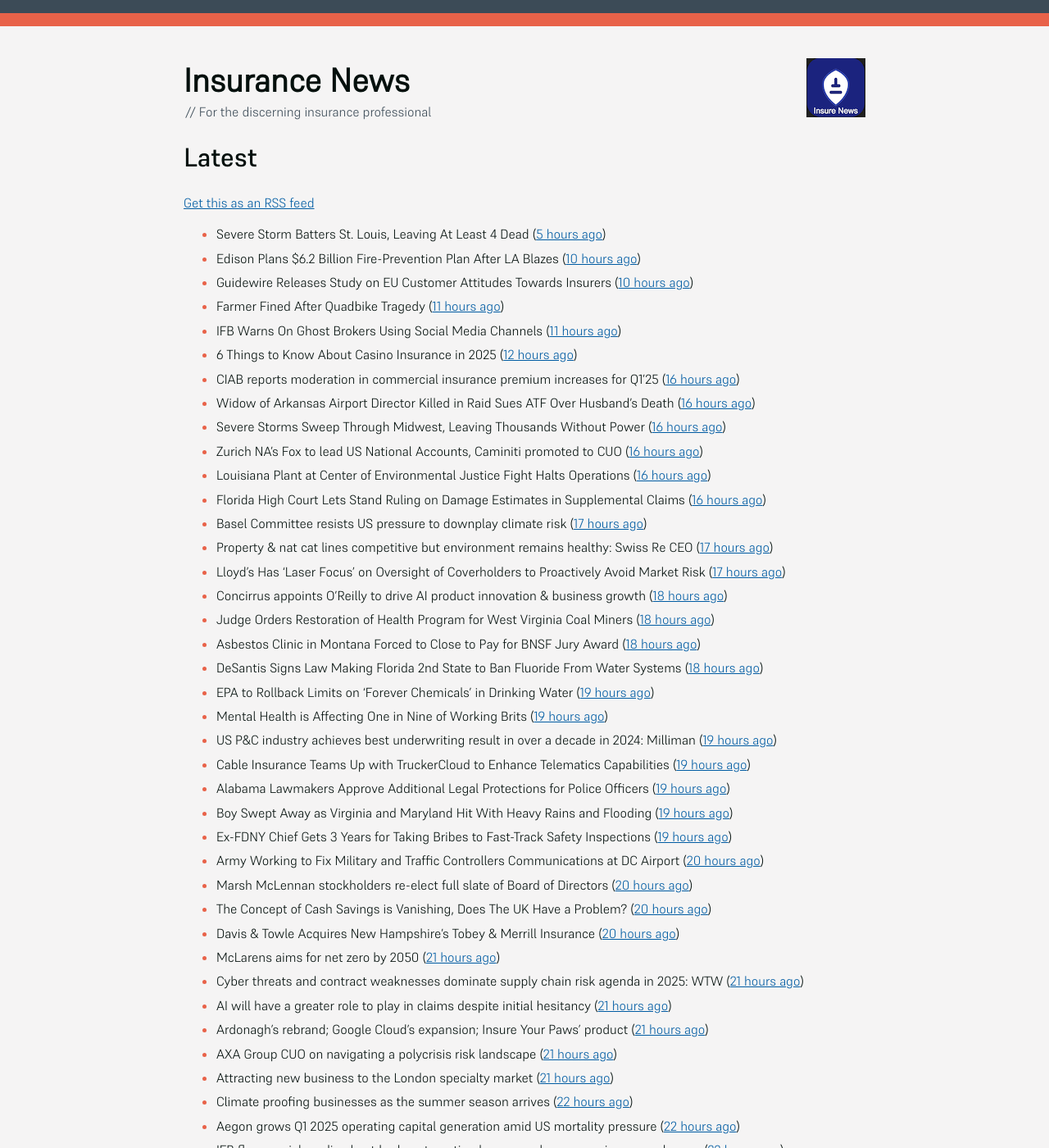
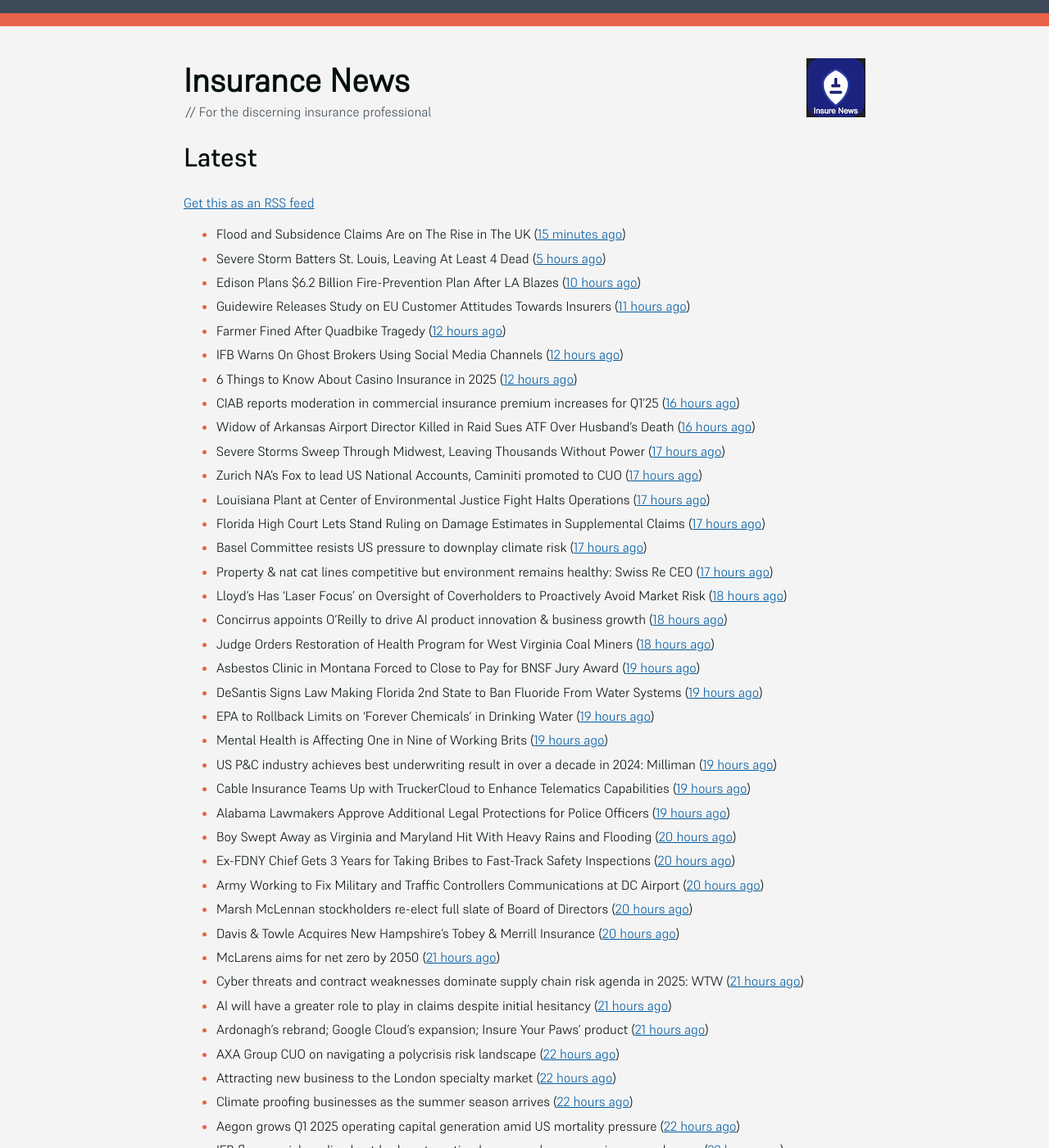
Before and after one commit to mat-0/feeds.thechels.uk, a Jekyll site: the page built from index.md, in a window 1280 px wide and 1400 px high. Shown: the whole window at 82% size. Built offline with Jekyll 4.4.1, drawn with Linux system fonts in a browser that asks for light colours; some of the changed text lies outside the part shown.

Commit message:
New Feed

```diff
--- a/index.md
+++ b/index.md
@@ -8,42 +8,42 @@ description: Latest Updates
 [Get this as an RSS feed](/feed.rss)
 
 <!-- news_marker starts -->
+- Flood and Subsidence Claims Are on The Rise in The UK ([15 minutes ago](https://insurance-edge.net/2025/05/17/flood-and-subsidence-claims-are-on-the-rise-in-the-uk/))
 - Severe Storm Batters St. Louis, Leaving At Least 4 Dead ([5 hours ago](https://www.insurancejournal.com/news/midwest/2025/05/16/824121.htm))
 - Edison Plans $6.2 Billion Fire-Prevention Plan After LA Blazes ([10 hours ago](https://www.insurancejournal.com/news/west/2025/05/16/824114.htm))
-- Guidewire Releases Study on EU Customer Attitudes Towards Insurers ([10 hours ago](https://insurance-edge.net/2025/05/16/guidewire-releases-study-on-eu-customer-attitudes-towards-insurers/))
-- Farmer Fined After Quadbike Tragedy ([11 hours ago](https://insurance-edge.net/2025/05/16/farmer-fined-after-quadbike-tragedy/))
-- IFB Warns On Ghost Brokers Using Social Media Channels ([11 hours ago](https://insurance-edge.net/2025/05/16/ifb-warns-on-ghost-brokers-using-social-media-channels/))
+- Guidewire Releases Study on EU Customer Attitudes Towards Insurers ([11 hours ago](https://insurance-edge.net/2025/05/16/guidewire-releases-study-on-eu-customer-attitudes-towards-insurers/))
+- Farmer Fined After Quadbike Tragedy ([12 hours ago](https://insurance-edge.net/2025/05/16/farmer-fined-after-quadbike-tragedy/))
+- IFB Warns On Ghost Brokers Using Social Media Channels ([12 hours ago](https://insurance-edge.net/2025/05/16/ifb-warns-on-ghost-brokers-using-social-media-channels/))
 - 6 Things to Know About Casino Insurance in 2025 ([12 hours ago](https://insurance-edge.net/2025/05/16/6-things-to-know-about-casino-insurance-in-2025/))
 - CIAB reports moderation in commercial insurance premium increases for Q1’25 ([16 hours ago](https://www.reinsurancene.ws/ciab-reports-moderation-in-commercial-insurance-premium-increases-for-q125/))
 - Widow of Arkansas Airport Director Killed in Raid Sues ATF Over Husband’s Death ([16 hours ago](https://www.insurancejournal.com/news/southcentral/2025/05/16/824097.htm))
-- Severe Storms Sweep Through Midwest, Leaving Thousands Without Power ([16 hours ago](https://www.insurancejournal.com/news/midwest/2025/05/16/824092.htm))
-- Zurich NA’s Fox to lead US National Accounts, Caminiti promoted to CUO ([16 hours ago](https://www.reinsurancene.ws/zurich-nas-fox-to-lead-us-national-accounts-caminiti-promoted-to-cuo/))
-- Louisiana Plant at Center of Environmental Justice Fight Halts Operations ([16 hours ago](https://www.insurancejournal.com/news/southcentral/2025/05/16/824085.htm))
-- Florida High Court Lets Stand Ruling on Damage Estimates in Supplemental Claims ([16 hours ago](https://www.insurancejournal.com/news/southeast/2025/05/16/824076.htm))
+- Severe Storms Sweep Through Midwest, Leaving Thousands Without Power ([17 hours ago](https://www.insurancejournal.com/news/midwest/2025/05/16/824092.htm))
+- Zurich NA’s Fox to lead US National Accounts, Caminiti promoted to CUO ([17 hours ago](https://www.reinsurancene.ws/zurich-nas-fox-to-lead-us-national-accounts-caminiti-promoted-to-cuo/))
+- Louisiana Plant at Center of Environmental Justice Fight Halts Operations ([17 hours ago](https://www.insurancejournal.com/news/southcentral/2025/05/16/824085.htm))
+- Florida High Court Lets Stand Ruling on Damage Estimates in Supplemental Claims ([17 hours ago](https://www.insurancejournal.com/news/southeast/2025/05/16/824076.htm))
 - Basel Committee resists US pressure to downplay climate risk ([17 hours ago](https://www.dig-in.com/articles/basel-committee-resists-us-pressure-to-downplay-climate-risk))
 - Property & nat cat lines competitive but environment remains healthy: Swiss Re CEO ([17 hours ago](https://www.reinsurancene.ws/property-nat-cat-lines-competitive-but-environment-remains-healthy-swiss-re-ceo/))
-- Lloyd’s Has ‘Laser Focus’ on Oversight of Coverholders to Proactively Avoid Market Risk ([17 hours ago](https://www.insurancejournal.com/news/international/2025/05/16/824065.htm))
+- Lloyd’s Has ‘Laser Focus’ on Oversight of Coverholders to Proactively Avoid Market Risk ([18 hours ago](https://www.insurancejournal.com/news/international/2025/05/16/824065.htm))
 - Concirrus appoints O’Reilly to drive AI product innovation & business growth ([18 hours ago](https://www.reinsurancene.ws/concirrus-appoints-oreilly-to-drive-ai-product-innovation-business-growth/))
 - Judge Orders Restoration of Health Program for West Virginia Coal Miners ([18 hours ago](https://www.insurancejournal.com/news/southeast/2025/05/16/824060.htm))
-- Asbestos Clinic in Montana Forced to Close to Pay for BNSF Jury Award ([18 hours ago](https://www.insurancejournal.com/news/west/2025/05/16/824055.htm))
-- DeSantis Signs Law Making Florida 2nd State to Ban Fluoride From Water Systems ([18 hours ago](https://www.insurancejournal.com/news/southeast/2025/05/16/824051.htm))
+- Asbestos Clinic in Montana Forced to Close to Pay for BNSF Jury Award ([19 hours ago](https://www.insurancejournal.com/news/west/2025/05/16/824055.htm))
+- DeSantis Signs Law Making Florida 2nd State to Ban Fluoride From Water Systems ([19 hours ago](https://www.insurancejournal.com/news/southeast/2025/05/16/824051.htm))
 - EPA to Rollback Limits on ‘Forever Chemicals’ in Drinking Water ([19 hours ago](https://www.insurancejournal.com/news/national/2025/05/16/824047.htm))
 - Mental Health is Affecting One in Nine of Working Brits ([19 hours ago](https://insurance-edge.net/2025/05/16/mental-health-is-affecting-one-in-nine-of-working-brits/))
 - US P&C industry achieves best underwriting result in over a decade in 2024: Milliman ([19 hours ago](https://www.reinsurancene.ws/us-pc-industry-achieves-best-underwriting-result-in-over-a-decade-in-2024-milliman/))
 - Cable Insurance Teams Up with TruckerCloud to Enhance Telematics Capabilities ([19 hours ago](https://www.insurtechinsights.com/cable-insurance-teams-up-with-truckercloud-to-enhance-telematics-capabilities/))
 - Alabama Lawmakers Approve Additional Legal Protections for Police Officers ([19 hours ago](https://www.insurancejournal.com/news/southeast/2025/05/16/824044.htm))
-- Boy Swept Away as Virginia and Maryland Hit With Heavy Rains and Flooding ([19 hours ago](https://www.insurancejournal.com/news/east/2025/05/16/824034.htm))
-- Ex-FDNY Chief Gets 3 Years for Taking Bribes to Fast-Track Safety Inspections ([19 hours ago](https://www.insurancejournal.com/news/east/2025/05/16/824030.htm))
+- Boy Swept Away as Virginia and Maryland Hit With Heavy Rains and Flooding ([20 hours ago](https://www.insurancejournal.com/news/east/2025/05/16/824034.htm))
+- Ex-FDNY Chief Gets 3 Years for Taking Bribes to Fast-Track Safety Inspections ([20 hours ago](https://www.insurancejournal.com/news/east/2025/05/16/824030.htm))
 - Army Working to Fix Military and Traffic Controllers Communications at DC Airport ([20 hours ago](https://www.insurancejournal.com/news/east/2025/05/16/824024.htm))
 - Marsh McLennan stockholders re-elect full slate of Board of Directors ([20 hours ago](https://www.reinsurancene.ws/marsh-mclennan-stockholders-re-elect-full-slate-of-board-of-directors/))
-- The Concept of Cash Savings is Vanishing, Does The UK Have a Problem? ([20 hours ago](https://insurance-edge.net/2025/05/16/the-concept-of-cash-savings-is-vanishing-does-the-uk-have-a-problem/))
 - Davis & Towle Acquires New Hampshire’s Tobey & Merrill Insurance ([20 hours ago](https://www.insurancejournal.com/news/east/2025/05/16/824021.htm))
 - McLarens aims for net zero by 2050 ([21 hours ago](https://www.postonline.co.uk/news/7957770/mclarens-aims-for-net-zero-by-2050))
 - Cyber threats and contract weaknesses dominate supply chain risk agenda in 2025: WTW ([21 hours ago](https://www.reinsurancene.ws/cyber-threats-and-contract-weaknesses-dominate-supply-chain-risk-agenda-in-2025-wtw/))
 - AI will have a greater role to play in claims despite initial hesitancy ([21 hours ago](https://www.postonline.co.uk/broker/7957769/ai-will-have-a-greater-role-to-play-in-claims-despite-initial-hesitancy))
 - Ardonagh’s rebrand; Google Cloud’s expansion; Insure Your Paws’ product ([21 hours ago](https://www.postonline.co.uk/news/7957764/ardonaghs-rebrand-google-clouds-expansion-insure-your-paws-product))
-- AXA Group CUO on navigating a polycrisis risk landscape ([21 hours ago](https://www.insurancebusinessmag.com/uk/news/breaking-news/axa-group-cuo-on-navigating-a-polycrisis-risk-landscape-535921.aspx))
-- Attracting new business to the London specialty market ([21 hours ago](https://www.insurancebusinessmag.com/uk/news/breaking-news/attracting-new-business-to-the-london-specialty-market-535974.aspx))
+- AXA Group CUO on navigating a polycrisis risk landscape ([22 hours ago](https://www.insurancebusinessmag.com/uk/news/breaking-news/axa-group-cuo-on-navigating-a-polycrisis-risk-landscape-535921.aspx))
+- Attracting new business to the London specialty market ([22 hours ago](https://www.insurancebusinessmag.com/uk/news/breaking-news/attracting-new-business-to-the-london-specialty-market-535974.aspx))
 - Climate proofing businesses as the summer season arrives ([22 hours ago](https://www.insurancebusinessmag.com/uk/news/catastrophe/climate-proofing-businesses-as-the-summer-season-arrives-535973.aspx))
 - Aegon grows Q1 2025 operating capital generation amid US mortality pressure ([22 hours ago](https://www.insurancebusinessmag.com/uk/news/breaking-news/aegon-grows-q1-2025-operating-capital-generation-amid-us-mortality-pressure-535972.aspx))
 - IFB flags social media ghost brokers targeting learner and young car insurance buyers ([22 hours ago](https://www.insurancebusinessmag.com/uk/news/auto-motor/ifb-flags-social-media-ghost-brokers-targeting-learner-and-young-car-insurance-buyers-535971.aspx))
```
Also changed, not shown: other parts of index.md (+3 -3 lines).
